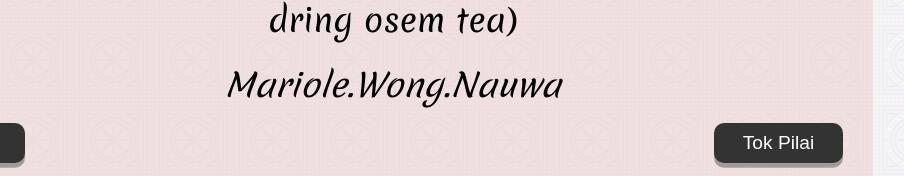
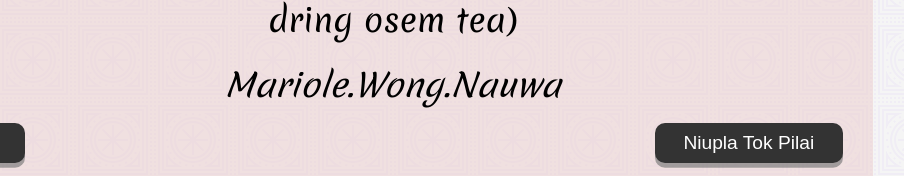
Before and after one commit to rodnar123/jokes-main, a plain HTML site: page index.html in a window 1280 px wide. Shown: the part 700-876 px from the top of the page, 247-1151 px from the left. Drawn offline with Linux system fonts and the light colour scheme.

Commit message:
tokpilai btn

```diff
--- a/index.html
+++ b/index.html
@@ -33,7 +33,7 @@
         <button class="twitter-button" id="twitter" title="Tweet this!">
             <i class="fab fa-twitter"></i>
         </button>
-        <button id="new-quote">Tok Pilai</button>
+        <button id="new-quote">Niupla Tok Pilai</button>
     </div>
 
     </main>
```
